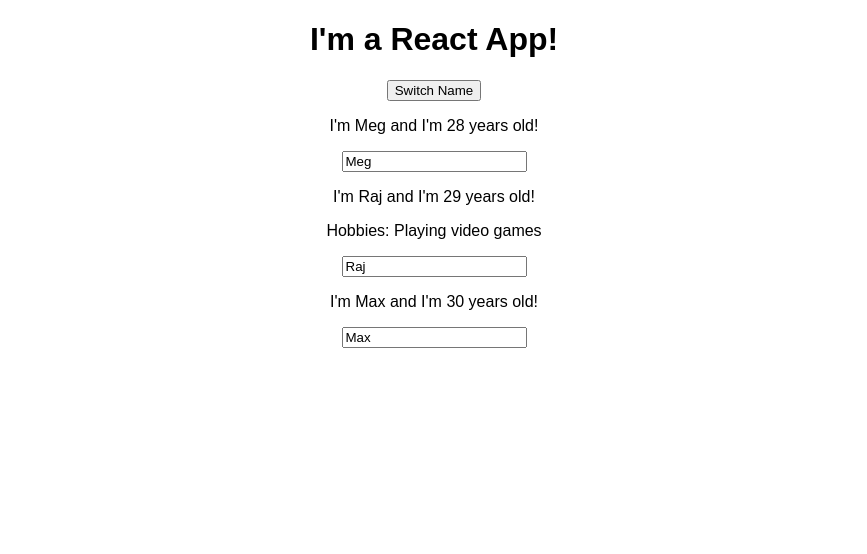
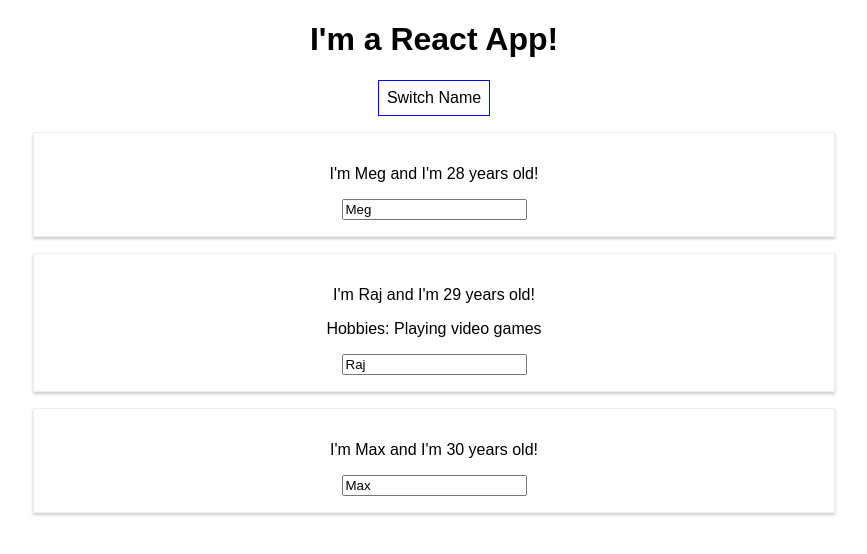
Before and after one commit to meghna-saxena/react-app, a React (Create React App) app in the folder Base Features/: page / in a window 1280 px wide. Shown: the top 554 px of the page, without its empty margins (206-1073 px from the left). Built offline with nearby package versions, Linux system fonts and the light colour scheme.

Commit message:
raw styling

```diff
--- a/Base Features/src/App.js
+++ b/Base Features/src/App.js
@@ -32,10 +32,21 @@
   }
 
   render() {
+    const style = {
+      backgroundColor: 'white',
+      font: 'inherit',
+      border: '1px solid blue',
+      padding: '8px',
+      cursor: 'pointer'
+    };
+
     return (
       <div className="App">
         <h1>I'm a React App!</h1>
-        <button onClick={() => this.switchNameHandler('Ally')}>Switch Name</button>
+        <button
+          style={style}
+          onClick={() => this.switchNameHandler('Ally')}>Switch Name
+        </button>
         <Person
           name={this.state.persons[0].name}
           age={this.state.persons[0].age} />
--- /dev/null
+++ b/Base Features/src/Person/Person.css
@@ -0,0 +1,8 @@
+.Person {
+    width: 60%;
+    margin: 16px auto;
+    border: 1px solid #eee;
+    box-shadow: 0 2px 3px #ccc;
+    padding: 16px;
+    text-align: center;
+}
--- a/Base Features/src/Person/index.js
+++ b/Base Features/src/Person/index.js
@@ -1,8 +1,9 @@
 import React from 'react';
+import './Person.css';
 
 const person = (props) => {
     return (
-        <div>
+        <div className="Person">
             <p onClick={props.clicked}>I'm {props.name} and I'm {props.age} years old!</p>
             <p>{props.children}</p>
             <input type="text" onChange={props.changed} value={props.name} /> {/*two-way binding*/}
```
Also changed, not shown: 1 other file (tests, documents, lock files or other folders).
